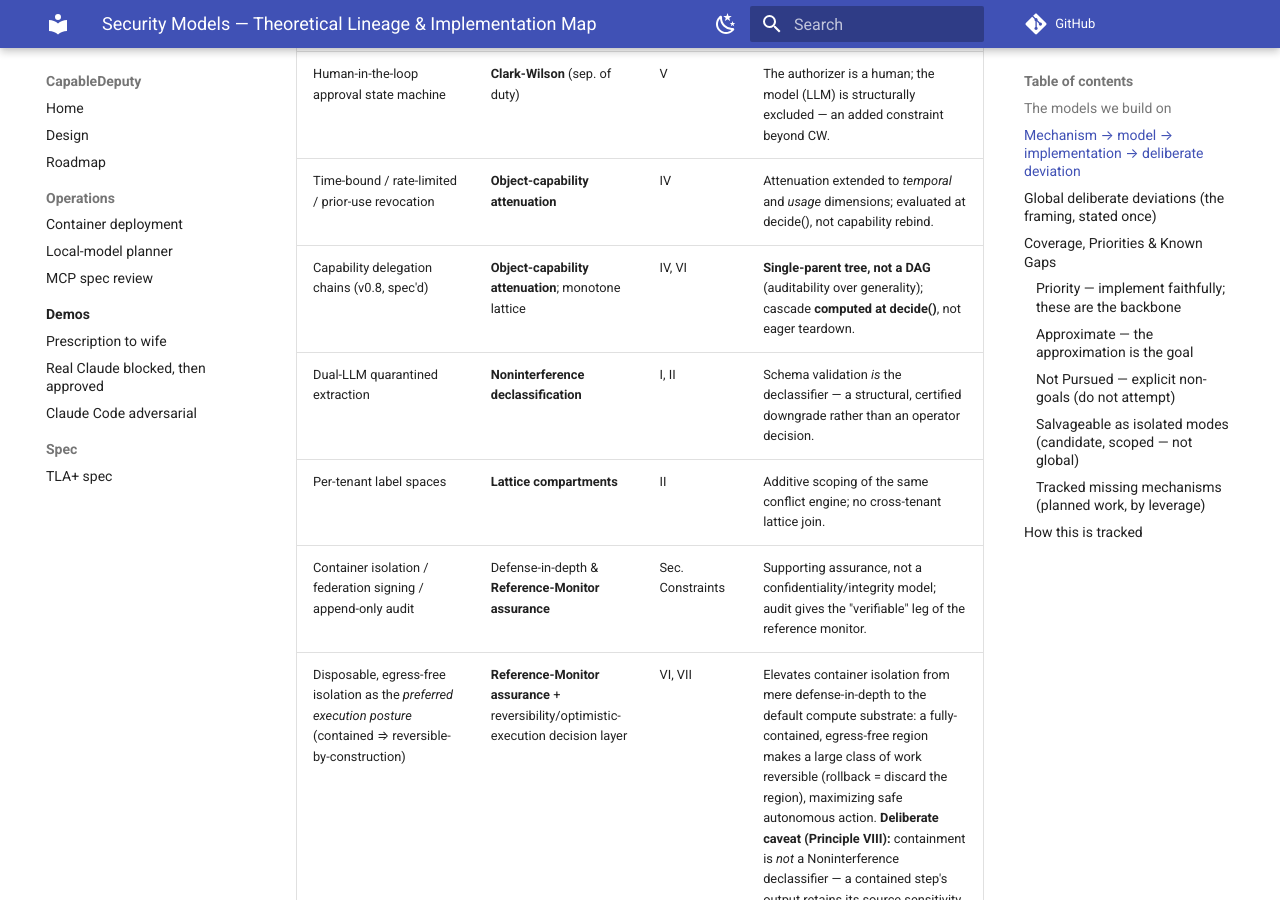
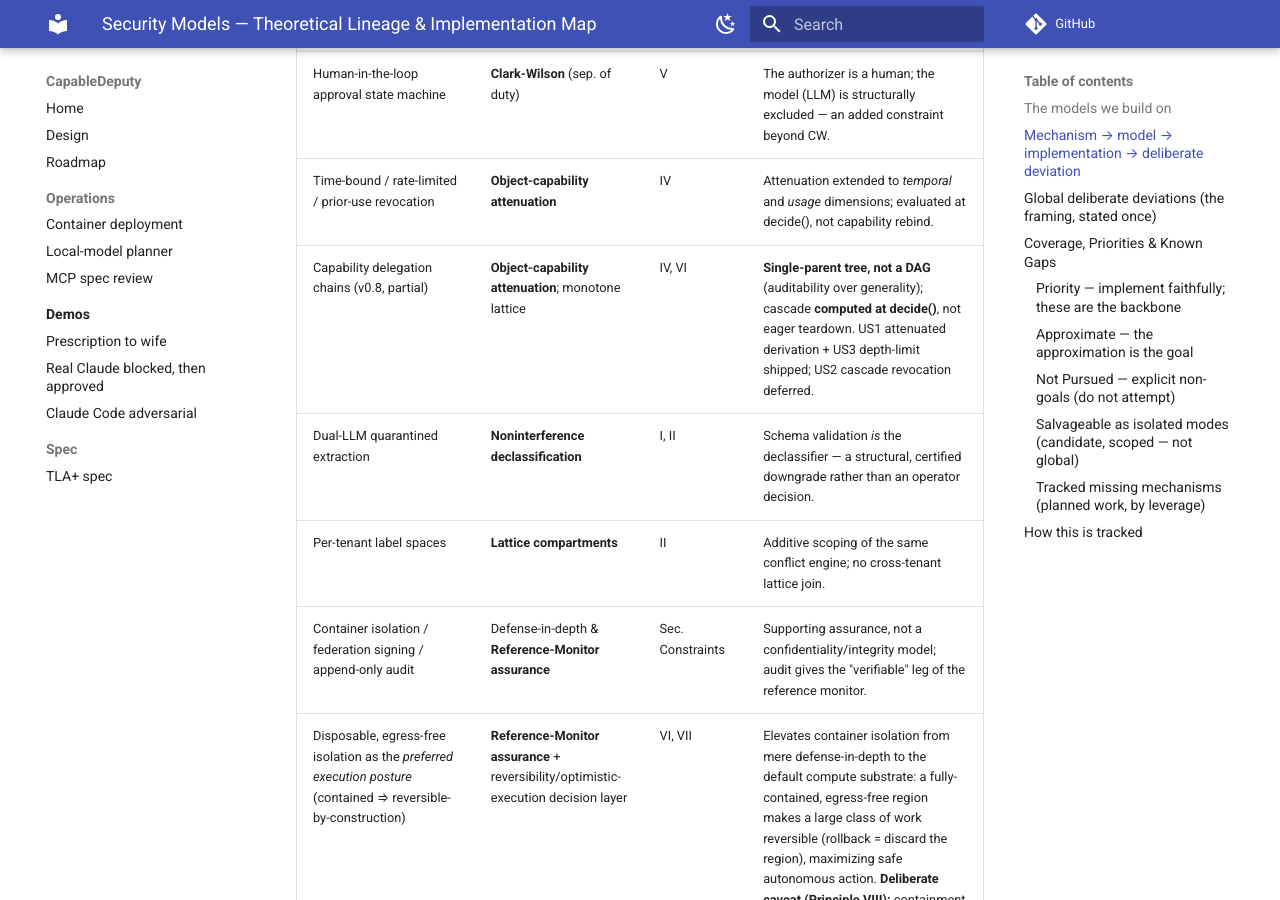
Before and after one commit to marctjones/capabledeputy, an MkDocs documentation site: the page built from docs/security-models.md, in a window 1280 px wide and 900 px high, scrolled down 2388 px. Built offline with MkDocs 1.6.1 and Material for MkDocs 9.7.7, drawn with Linux system fonts in a browser that asks for light colours; comment, search, counter and statistics services are not loaded.

Commit message:
docs(security-models): v0.8 delegation row 'spec'd' -> 'partial'
002 is no longer just spec'd — US1 attenuated derivation + US3
depth-limit shipped (cd0c585, 951b4ce); only US2 cascade revocation
remains deferred. Row was last touched when the spec landed; never
updated when code shipped.

Principle VIII model-faithfulness obligation — the security-models
table is a reviewable mapping; keeping a "spec'd" label on partially-
implemented work makes the table lie about TCB state. Cell now names
what's shipped and what's deferred so the row stays honest until 002
US2 lands.

Co-Authored-By: Claude Opus 4.7 (1M context) <noreply@anthropic.com>

```diff
--- a/docs/security-models.md
+++ b/docs/security-models.md
@@ -41,7 +41,7 @@ remain the detail.
 | Destructive-op gate + approvals | **Clark-Wilson** | V | Gated dispatch = the well-formed transaction; human verbatim approval = separation of duty / IVP. We do **not** formalize full CW UDI/CDI/TP/IVP triples. |
 | Human-in-the-loop approval state machine | **Clark-Wilson** (sep. of duty) | V | The authorizer is a human; the model (LLM) is structurally excluded — an added constraint beyond CW. |
 | Time-bound / rate-limited / prior-use revocation | **Object-capability attenuation** | IV | Attenuation extended to *temporal* and *usage* dimensions; evaluated at decide(), not capability rebind. |
-| Capability delegation chains (v0.8, spec'd) | **Object-capability attenuation**; monotone lattice | IV, VI | **Single-parent tree, not a DAG** (auditability over generality); cascade **computed at decide()**, not eager teardown. |
+| Capability delegation chains (v0.8, partial) | **Object-capability attenuation**; monotone lattice | IV, VI | **Single-parent tree, not a DAG** (auditability over generality); cascade **computed at decide()**, not eager teardown. US1 attenuated derivation + US3 depth-limit shipped; US2 cascade revocation deferred. |
 | Dual-LLM quarantined extraction | **Noninterference declassification** | I, II | Schema validation *is* the declassifier — a structural, certified downgrade rather than an operator decision. |
 | Per-tenant label spaces | **Lattice compartments** | II | Additive scoping of the same conflict engine; no cross-tenant lattice join. |
 | Container isolation / federation signing / append-only audit | Defense-in-depth & **Reference-Monitor assurance** | Sec. Constraints | Supporting assurance, not a confidentiality/integrity model; audit gives the "verifiable" leg of the reference monitor. |
```
